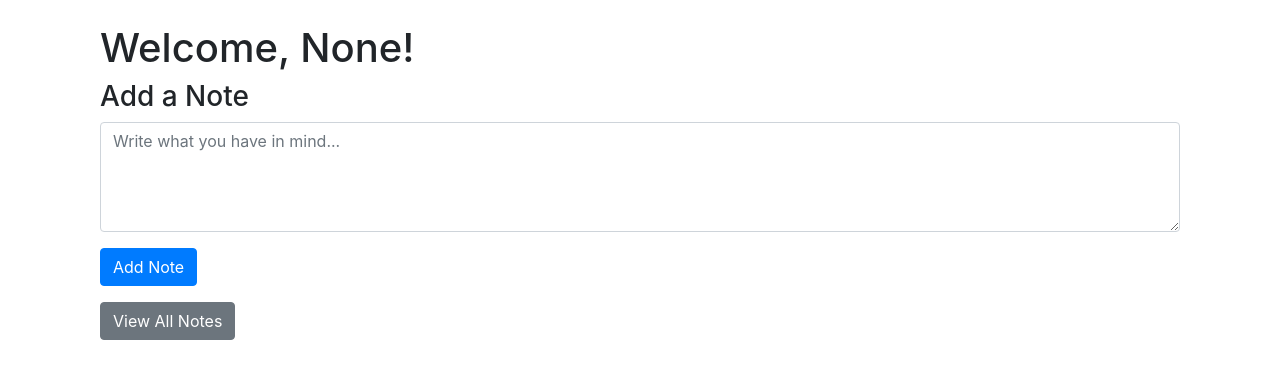
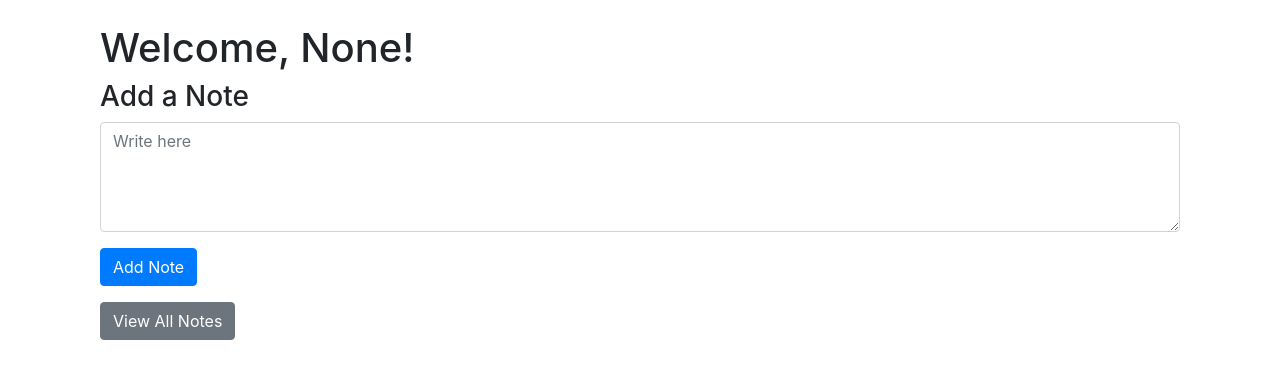
Before and after one commit to Jordan-buwa/Note-app-with-flask, a Flask app: page / in a window 1280 px wide. Shown: the part 56-435 px from the top of the page. Run offline with Flask 3, Linux system fonts and the light colour scheme; the visitor is signed in with stand-in values (Sample User, id 1); some libraries are stand-ins or nearby versions.

Commit message:
update some texts

```diff
--- a/website/templates/home.html
+++ b/website/templates/home.html
@@ -7,7 +7,7 @@
         <h3>Add a Note</h3>
         <form method="POST" action="{{ url_for('views.home') }}">
             <div class="form-group">
-                <textarea name="note" id="note" class="form-control" placeholder="Write what you have in mind..." rows="4"></textarea>
+                <textarea name="note" id="note" class="form-control" placeholder="Write here" rows="4"></textarea>
             </div>
             <button type="submit" class="btn btn-primary">Add Note</button>
         </form>
--- a/website/views.py
+++ b/website/views.py
@@ -12,7 +12,7 @@
     if request.method == 'POST':
         note = request.form.get("note")
         if len(note) < 1:
-            flash("Note is too short!", category = "error")
+            flash("Cannot submit an empty note", category = "error")
         else:
             new_note = Note(data = note, user_id = current_user.id)
             db.session.add(new_note)
```
